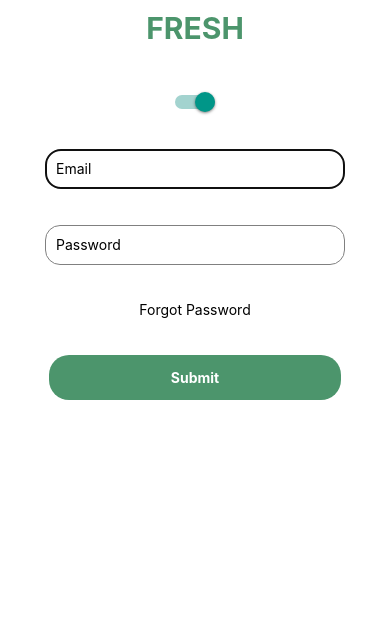
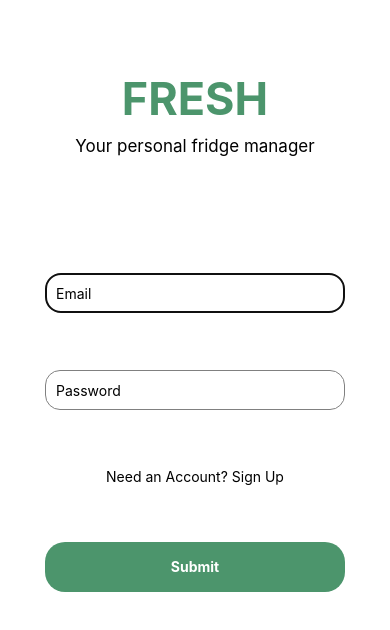
Before and after one commit to Fresh-by-Apollos/Fresh-by-Apollo, a React Native app: screen / in a window 390 px wide. Shown: the top 630 px of the page. Built offline with nearby package versions, Linux system fonts and the light colour scheme.

Commit message:
Feature: Login component created, able to connect to firebase and get user info on login

```diff
--- /dev/null
+++ b/src/firebase/auth/auth.js
@@ -0,0 +1,12 @@
+import firebase from '../firebase';
+import { auth } from '../firebase';
+
+export const login = async (email, password) => {
+  try {
+    await auth.signInWithEmailAndPassword(email, password);
+    const currentUser = firebase.auth().currentUser;
+    console.log('Current User ID:', currentUser.uid);
+  } catch (error) {
+    console.error(error);
+  }
+};
--- a/src/screens/BarcodeScreen.js
+++ b/src/screens/BarcodeScreen.js
@@ -1,106 +1,106 @@
-import React, { useState, useEffect } from "react";
-import { Text, View, StyleSheet, Button } from "react-native";
-import { BarCodeScanner } from "expo-barcode-scanner";
-import axios from "axios";
-import TestingScreen from "./TestingScreen";
+// import React, { useState, useEffect } from "react";
+// import { Text, View, StyleSheet, Button } from "react-native";
+// import { BarCodeScanner } from "expo-barcode-scanner";
+// import axios from "axios";
+// import TestingScreen from "./TestingScreen";
 
-//  070662035016  <-- Ramen Noodles Barcode:
-export default function BarcodeScreen() {
-  const [hasPermission, setHasPermission] = useState(null);
-  const [scanned, setScanned] = useState(false);
-  const [text, setText] = useState("Not yet scanned");
+// //  070662035016  <-- Ramen Noodles Barcode:
+// export default function BarcodeScreen() {
+//   const [hasPermission, setHasPermission] = useState(null);
+//   const [scanned, setScanned] = useState(false);
+//   const [text, setText] = useState("Not yet scanned");
 
-  const askForCameraPermission = () => {
-    (async () => {
-      const { status } = await BarCodeScanner.requestPermissionsAsync();
-      setHasPermission(status === "granted");
-    })();
-  };
+//   const askForCameraPermission = () => {
+//     (async () => {
+//       const { status } = await BarCodeScanner.requestPermissionsAsync();
+//       setHasPermission(status === "granted");
+//     })();
+//   };
 
-  const getData = async (barcode) => {
-    try {
-      let result = await axios.get(
-        `https://chompthis.com/api/v2/food/branded/barcode.php?api_key=AzytazSl0UlIf1Kym&code=${barcode}`
-      );
-      let name = JSON.stringify(result.data.items[0].name);
-      let code = JSON.stringify(result.data.items[0].barcode);
-      setText("Barcode: " + code + "  Name" + name);
-    } catch (error) {
-      console.log(error);
-    }
-  };
+//   const getData = async (barcode) => {
+//     try {
+//       let result = await axios.get(
+//         `https://chompthis.com/api/v2/food/branded/barcode.php?api_key=AzytazSl0UlIf1Kym&code=${barcode}`
+//       );
+//       let name = JSON.stringify(result.data.items[0].name);
+//       let code = JSON.stringify(result.data.items[0].barcode);
+//       setText("Barcode: " + code + "  Name" + name);
+//     } catch (error) {
+//       console.log(error);
+//     }
+//   };
 
-  // Request Camera Permission
-  useEffect(() => {
-    askForCameraPermission();
-  }, []);
+//   // Request Camera Permission
+//   useEffect(() => {
+//     askForCameraPermission();
+//   }, []);
 
-  // What happens when we scan the bar code
-  const handleBarCodeScanned = ({ type, data }) => {
-    setScanned(true);
-    getData(data);
-  };
+//   // What happens when we scan the bar code
+//   const handleBarCodeScanned = ({ type, data }) => {
+//     setScanned(true);
+//     getData(data);
+//   };
 
-  // Check permissions and return the screens
-  if (hasPermission === null) {
-    return (
-      <View style={styles.container}>
-        <Text>Requesting for camera permission</Text>
-      </View>
-    );
-  }
-  if (hasPermission === false) {
-    return (
-      <View style={styles.container}>
-        <Text style={{ margin: 10 }}>No access to camera</Text>
-        <Button
-          title={"Allow Camera"}
-          onPress={() => askForCameraPermission()}
-        />
-      </View>
-    );
-  }
+//   // Check permissions and return the screens
+//   if (hasPermission === null) {
+//     return (
+//       <View style={styles.container}>
+//         <Text>Requesting for camera permission</Text>
+//       </View>
+//     );
+//   }
+//   if (hasPermission === false) {
+//     return (
+//       <View style={styles.container}>
+//         <Text style={{ margin: 10 }}>No access to camera</Text>
+//         <Button
+//           title={"Allow Camera"}
+//           onPress={() => askForCameraPermission()}
+//         />
+//       </View>
+//     );
+//   }
 
-  // Return the View
-  return (
-    <View style={styles.container}>
-      <TestingScreen />
-      <View style={styles.barcodebox}>
-        <BarCodeScanner
-          onBarCodeScanned={scanned ? undefined : handleBarCodeScanned}
-          style={{ height: 400, width: 400 }}
-        />
-      </View>
-      <Text style={styles.maintext}>{text}</Text>
-      {scanned && (
-        <Button
-          title={"Scan again?"}
-          onPress={() => setScanned(false)}
-          color="tomato"
-        />
-      )}
-    </View>
-  );
-}
+//   // Return the View
+//   return (
+//     <View style={styles.container}>
+//       <TestingScreen />
+//       <View style={styles.barcodebox}>
+//         <BarCodeScanner
+//           onBarCodeScanned={scanned ? undefined : handleBarCodeScanned}
+//           style={{ height: 400, width: 400 }}
+//         />
+//       </View>
+//       <Text style={styles.maintext}>{text}</Text>
+//       {scanned && (
+//         <Button
+//           title={"Scan again?"}
+//           onPress={() => setScanned(false)}
+//           color="tomato"
+//         />
+//       )}
+//     </View>
+//   );
+// }
 
-const styles = StyleSheet.create({
-  container: {
-    flex: 1,
-    backgroundColor: "#fff",
-    alignItems: "center",
-    justifyContent: "center",
-  },
-  maintext: {
-    fontSize: 16,
-    margin: 20,
-  },
-  barcodebox: {
-    alignItems: "center",
-    justifyContent: "center",
-    height: 300,
-    width: 300,
-    overflow: "hidden",
-    borderRadius: 30,
-    backgroundColor: "tomato",
-  },
-});
+// const styles = StyleSheet.create({
+//   container: {
+//     flex: 1,
+//     backgroundColor: "#fff",
+//     alignItems: "center",
+//     justifyContent: "center",
+//   },
+//   maintext: {
+//     fontSize: 16,
+//     margin: 20,
+//   },
+//   barcodebox: {
+//     alignItems: "center",
+//     justifyContent: "center",
+//     height: 300,
+//     width: 300,
+//     overflow: "hidden",
+//     borderRadius: 30,
+//     backgroundColor: "tomato",
+//   },
+// });
--- a/src/screens/LoginScreen/LoginScreen.js
+++ b/src/screens/LoginScreen/LoginScreen.js
@@ -5,19 +5,30 @@ import {
   Switch,
   TextInput,
   TouchableOpacity,
+  Alert,
 } from 'react-native';
-import styles from './login-styles';
+import styles from './styles';
+import { login } from '../../firebase/auth/auth';
 
 const LoginScreen = () => {
-  const [isSignIn, setSignIn] = useState(true);
   const [emailInput, setEmailInput] = useState('');
   const [passwordInput, setPasswordInput] = useState('');
-  const toggleSwitch = () => setSignIn(!isSignIn);
+
+  function onSubmit(emailInput, passwordInput) {
+    try {
+      login(emailInput, passwordInput);
+    } catch (err) {
+      console.log(err);
+    }
+  }
 
   return (
-    <SafeAreaView style={styles.loginContainer}>
+    <SafeAreaView style={styles.container}>
+      <SafeAreaView style={styles.titleContainer}>
         <Text style={styles.titleText}>FRESH</Text>
-      <Switch onValueChange={toggleSwitch} value={isSignIn} />
+        <Text style={styles.captionText}>Your personal fridge manager</Text>
+      </SafeAreaView>
+      <SafeAreaView style={styles.formContainer}>
         <TextInput
           style={styles.inputStyle}
           autoFocus={true}
@@ -42,10 +53,16 @@ const LoginScreen = () => {
           autoCompleteType="password"
           textContentType="password"
         />
-      <Text>Forgot Password</Text>
-      <TouchableOpacity style={styles.submitButton}>
+        <Text onPress={() => Alert.alert('imagine you go to sign up page')}>
+          Need an Account? Sign Up
+        </Text>
+        <TouchableOpacity
+          style={styles.submitButton}
+          onPress={() => onSubmit(emailInput, passwordInput)}
+        >
           <Text style={styles.buttonText}>Submit</Text>
         </TouchableOpacity>
+      </SafeAreaView>
     </SafeAreaView>
   );
 };
--- a/src/screens/LoginScreen/login-styles.js
+++ b/src/screens/LoginScreen/styles.js
@@ -1,18 +1,33 @@
 import { StyleSheet } from 'react-native';
 
 const styles = StyleSheet.create({
-  loginContainer: {
-    flex: 4,
+  container: {
+    flex: 5,
     alignItems: 'center',
     justifyContent: 'space-between',
     flexDirection: 'column',
-    maxHeight: 400,
+    height: '100%',
+    width: '100%',
+  },
+  titleContainer: {
+    flex: 1,
+    alignItems: 'center',
+    justifyContent: 'center',
   },
   titleText: {
-    fontSize: 30,
+    fontSize: 45,
     margin: 10,
     fontWeight: 'bold',
     color: '#4C956C',
+  },
+  captionText: {
+    fontSize: 17,
+  },
+  formContainer: {
+    flex: 2,
+    alignItems: 'center',
+    justifyContent: 'space-evenly',
+    marginBottom: '50%',
   },
   inputStyle: {
     height: 40,
@@ -24,11 +39,11 @@ const styles = StyleSheet.create({
     borderRadius: 15,
   },
   submitButton: {
-    flex: 0.2,
+    flex: 0.15,
     justifyContent: 'center',
     alignItems: 'center',
-    width: '75%',
-    height: '10%',
+    width: 300,
+    height: '20%',
     backgroundColor: '#4C956C',
     borderRadius: 20,
   },
--- a/src/screens/TestingScreen.js
+++ b/src/screens/TestingScreen.js
@@ -1,37 +1,37 @@
-import React, { useEffect, useState } from "react";
-import { View, Text, Button } from "react-native";
-import { useStorage } from "../store/Context";
-import { fetchFridgeItems } from "../store/reducers/fridgeReducer";
+// import React, { useEffect, useState } from "react";
+// import { View, Text, Button } from "react-native";
+// import { useStorage } from "../store/Context";
+// import { fetchFridgeItems } from "../store/reducers/fridgeReducer";
 
-function TestingScreen() {
-  const { fridgeState, dispatch } = useStorage();
+// function TestingScreen() {
+//   const { fridgeState, dispatch } = useStorage();
 
-  const [fridgeText, setFridgeText] = useState("Testing state management..");
+//   const [fridgeText, setFridgeText] = useState("Testing state management..");
 
-  const testCallToFirestore = async () => {
-    try {
-      setFridgeText(JSON.stringify(fridgeState));
-    } catch (err) {
-      setFridgeText(JSON.stringify(err));
-      console.log(err);
-    }
-  };
+//   const testCallToFirestore = async () => {
+//     try {
+//       setFridgeText(JSON.stringify(fridgeState));
+//     } catch (err) {
+//       setFridgeText(JSON.stringify(err));
+//       console.log(err);
+//     }
+//   };
 
-  // Similar to Component did mount;
-  // Will be called agian if variable in brackets change
-  useEffect(() => {
-    fetchFridgeItems(dispatch);
-  }, [fridgeState]);
+//   // Similar to Component did mount;
+//   // Will be called agian if variable in brackets change
+//   useEffect(() => {
+//     fetchFridgeItems(dispatch);
+//   }, [fridgeState]);
 
-  return (
-    <View>
-      <Text style={{ marginTop: 20 }}>{fridgeText}</Text>
+//   return (
+//     <View>
+//       <Text style={{ marginTop: 20 }}>{fridgeText}</Text>
 
-      <Text style={{ marginTop: 20 }}>Press the button below</Text>
+//       <Text style={{ marginTop: 20 }}>Press the button below</Text>
 
-      <Button onPress={testCallToFirestore} title="Firestore  <-- Click Me" />
-    </View>
-  );
-}
+//       <Button onPress={testCallToFirestore} title="Firestore  <-- Click Me" />
+//     </View>
+//   );
+// }
 
-export default TestingScreen;
+// export default TestingScreen;
```
Lines whose indentation alone changed are shown as unchanged.
